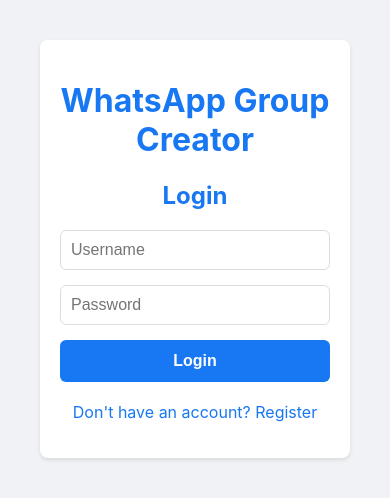
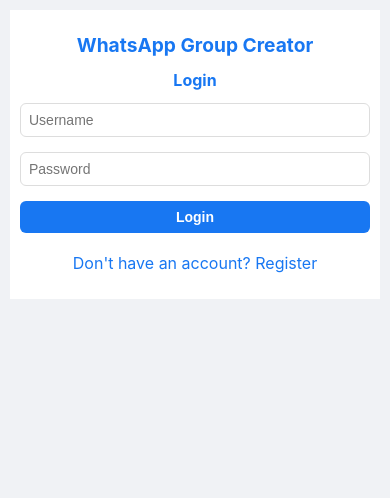
Before and after one commit to KawalGohil/whatsapp-automation, a website: page public/index.html in a window 390 px wide. Drawn offline with nearby package versions, Linux system fonts and the light colour scheme; no server answers.

Commit message:
Mobile responsive

```diff
--- a/public/index.html
+++ b/public/index.html
@@ -19,6 +19,23 @@
         button:hover { background-color: #166fe5; }
         .auth-toggle { text-align: center; margin-top: 15px; color: #1877f2; cursor: pointer; }
         #logout-button { background-color: #d93025; position: absolute; top: 20px; right: 20px; }
+
+        /* --- Responsive Styles --- */
+        @media (max-width: 600px) {
+            body { margin: 10px; }
+            .container { max-width: 100%; padding: 10px; border-radius: 0; box-shadow: none; }
+            #qrcode { width: 180px; height: 180px; padding: 5px; }
+            input[type="text"], input[type="password"], input[type="file"], button { font-size: 15px; padding: 10px; }
+            h1 { font-size: 1.6em; }
+            h2 { font-size: 1.2em; }
+            #logout-button { position: static; width: 100%; margin-bottom: 10px; }
+        }
+        @media (max-width: 400px) {
+            #qrcode { width: 120px; height: 120px; }
+            h1 { font-size: 1.2em; }
+            h2 { font-size: 1em; }
+            button, input[type="text"], input[type="password"], input[type="file"] { font-size: 14px; padding: 8px; }
+        }
     </style>
 </head>
 <body>
```
